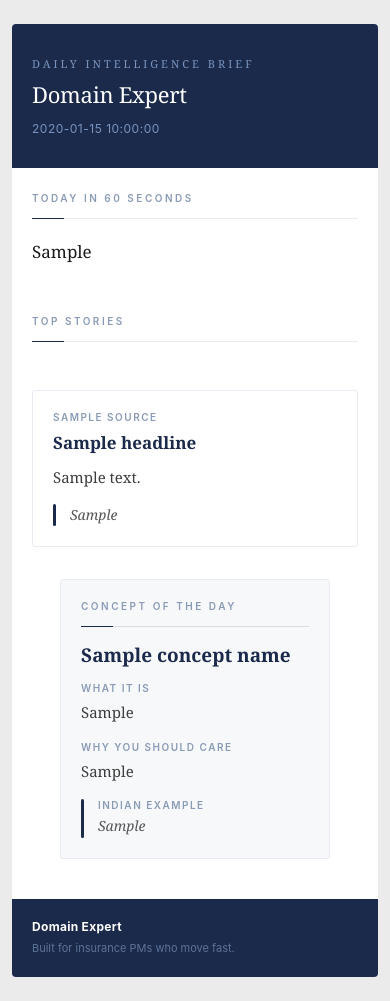
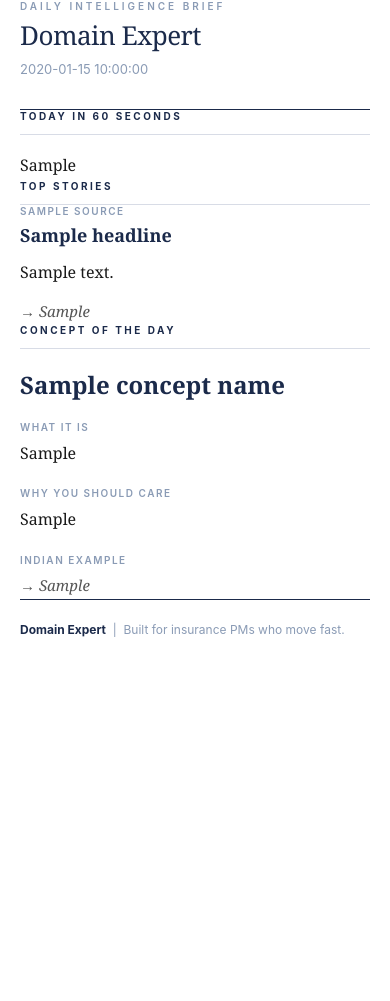
Before and after one commit to luckybajaj22031996/domain-expert, a Python web app: template insurance-brief/templates/email.html in a window 390 px wide. After the commit the page ends 637 px from the top, so only its background shows below. Run offline with Jinja, Linux system fonts and the light colour scheme; the template is opened without the code that fills it: most values are stand-ins (such as "Sample title", 1, 10 or a date in 2020).

Commit message:
fix: redesign email.html as premium text email
Removes all card borders, box shadows, rounded corners, background
containers, and the coloured outer wrapper. Layout is now clean text
on a white background — typography and whitespace do all the work.

Changes:
  - Full white background throughout; no grey wrapper, no dark header block
  - Wordmark as text: small-caps label above, Georgia 32px navy heading, muted date
  - Full-width navy rule under header and navy rules above footer
  - Section labels: 10px bold all-caps, letter-spaced, navy #1B2A4A + light grey hr
  - Stories: no card borders; source tag → bold navy headline → 16px body →
    italic PM insight line prefixed with → arrow (#555, no left-border box)
  - Light grey hr between stories for visual separation
  - Concept of the Day: same white background, 24px bold heading, same
    sub-label + arrow treatment on Indian example — no grey box
  - Body font 16px, line-height 1.8 throughout
  - Mobile breakpoint retained at 620px

Co-Authored-By: Claude Sonnet 4.6 <noreply@anthropic.com>

```diff
--- a/insurance-brief/templates/email.html
+++ b/insurance-brief/templates/email.html
@@ -16,256 +16,210 @@
   </noscript>
   <![endif]-->
   <style type="text/css">
-    /* Reset */
     body, table, td, a { -webkit-text-size-adjust: 100%; -ms-text-size-adjust: 100%; }
     table, td { mso-table-lspace: 0pt; mso-table-rspace: 0pt; }
-    img { -ms-interpolation-mode: bicubic; border: 0; }
 
-    /* Mobile */
     @media only screen and (max-width: 620px) {
-      .wrapper { width: 100% !important; padding: 0 !important; }
-      .content-cell { padding: 24px 20px !important; }
-      .header-cell { padding: 32px 20px !important; }
-      .footer-cell { padding: 20px !important; }
-      .story-block { padding: 20px !important; }
-      .concept-block { padding: 20px !important; }
-      h1 { font-size: 22px !important; }
+      .wrapper  { width: 100% !important; }
+      .pad      { padding: 0 20px !important; }
+      h1        { font-size: 26px !important; }
     }
   </style>
 </head>
 
-<body style="margin:0; padding:0; background-color:#EBEBEB; font-family:Georgia, 'Times New Roman', Times, serif; -webkit-font-smoothing:antialiased;">
+<body style="margin:0; padding:0; background-color:#FFFFFF; font-family:Georgia, 'Times New Roman', Times, serif;">
 
-  <!-- Preheader (hidden preview text) -->
+  <!-- Preheader -->
   <div style="display:none; max-height:0; overflow:hidden; mso-hide:all;">
-    Insurance intelligence for PMs &mdash; {{ date }} &nbsp;&zwnj;&nbsp;&zwnj;&nbsp;&zwnj;&nbsp;&zwnj;&nbsp;&zwnj;&nbsp;&zwnj;&nbsp;&zwnj;&nbsp;&zwnj;&nbsp;&zwnj;&nbsp;&zwnj;&nbsp;&zwnj;&nbsp;&zwnj;&nbsp;&zwnj;&nbsp;&zwnj;
+    Insurance intelligence for PMs &mdash; {{ date }}&nbsp;&zwnj;&nbsp;&zwnj;&nbsp;&zwnj;&nbsp;&zwnj;&nbsp;&zwnj;&nbsp;&zwnj;&nbsp;&zwnj;&nbsp;&zwnj;&nbsp;&zwnj;&nbsp;&zwnj;&nbsp;&zwnj;&nbsp;&zwnj;
   </div>
 
-  <!-- Outer wrapper -->
-  <table role="presentation" width="100%" cellpadding="0" cellspacing="0" border="0" style="background-color:#EBEBEB;">
+  <table role="presentation" width="100%" cellpadding="0" cellspacing="0" border="0" style="background-color:#FFFFFF;">
     <tr>
-      <td align="center" style="padding: 24px 12px;">
-
-        <!-- Email card -->
+      <td align="center">
         <table role="presentation" class="wrapper" width="600" cellpadding="0" cellspacing="0" border="0" style="max-width:600px; width:100%;">
 
-          <!-- ═══════════════════════════════════════
+
+          <!-- ─────────────────────────────────────────
                HEADER
-          ═══════════════════════════════════════ -->
+          ───────────────────────────────────────── -->
           <tr>
-            <td class="header-cell" style="background-color:#1B2A4A; padding: 40px 48px 36px; border-radius:4px 4px 0 0;">
+            <td class="pad" style="padding: 48px 48px 36px;">
+
+              <p style="margin:0 0 8px 0; font-family:-apple-system, BlinkMacSystemFont, 'Segoe UI', Helvetica, Arial, sans-serif; font-size:10px; font-weight:600; letter-spacing:3px; text-transform:uppercase; color:#8A9BB5;">
+                Daily Intelligence Brief
+              </p>
+
+              <h1 style="margin:0 0 10px 0; font-family:Georgia, 'Times New Roman', Times, serif; font-size:32px; font-weight:normal; color:#1B2A4A; line-height:1.2; letter-spacing:-0.5px;">
+                Domain Expert
+              </h1>
+
+              <p style="margin:0 0 32px 0; font-family:-apple-system, BlinkMacSystemFont, 'Segoe UI', Helvetica, Arial, sans-serif; font-size:13px; color:#8A9BB5;">
+                {{ date }}
+              </p>
+
+              <!-- Full-width rule -->
               <table role="presentation" width="100%" cellpadding="0" cellspacing="0" border="0">
                 <tr>
-                  <td>
-                    <!-- Wordmark -->
-                    <p style="margin:0 0 10px 0; font-family:Georgia, 'Times New Roman', Times, serif; font-size:11px; font-weight:normal; letter-spacing:3px; text-transform:uppercase; color:#7A94BF;">
-                      DAILY INTELLIGENCE BRIEF
-                    </p>
-                    <h1 style="margin:0 0 14px 0; font-family:Georgia, 'Times New Roman', Times, serif; font-size:28px; font-weight:normal; color:#FFFFFF; letter-spacing:-0.3px; line-height:1.2;">
-                      Domain Expert
-                    </h1>
-                    <!-- Date -->
-                    <p style="margin:0; font-family:-apple-system, BlinkMacSystemFont, 'Segoe UI', Helvetica, Arial, sans-serif; font-size:12px; color:#7A94BF; letter-spacing:0.5px;">
-                      {{ date }}
-                    </p>
-                  </td>
-                </tr>
-              </table>
-            </td>
-          </tr>
-
-          <!-- ═══════════════════════════════════════
-               BODY
-          ═══════════════════════════════════════ -->
-          <tr>
-            <td style="background-color:#FFFFFF;">
-
-              <!-- TODAY IN 60 SECONDS -->
-              <table role="presentation" width="100%" cellpadding="0" cellspacing="0" border="0">
-                <tr>
-                  <td class="content-cell" style="padding: 36px 48px 28px;">
-
-                    <!-- Section label -->
-                    <p style="margin:0 0 14px 0; font-family:-apple-system, BlinkMacSystemFont, 'Segoe UI', Helvetica, Arial, sans-serif; font-size:10px; font-weight:600; letter-spacing:2.5px; text-transform:uppercase; color:#8A9BB5;">
-                      TODAY IN 60 SECONDS
-                    </p>
-
-                    <!-- Divider under label -->
-                    <table role="presentation" width="100%" cellpadding="0" cellspacing="0" border="0" style="margin-bottom:18px;">
-                      <tr>
-                        <td style="height:1px; background-color:#1B2A4A; width:32px; font-size:0; line-height:0;">&nbsp;</td>
-                        <td style="height:1px; background-color:#E8ECF2; font-size:0; line-height:0;">&nbsp;</td>
-                      </tr>
-                    </table>
-
-                    <p style="margin:0; font-family:Georgia, 'Times New Roman', Times, serif; font-size:17px; line-height:1.75; color:#1A1A1A;">
-                      {{ sixty_seconds }}
-                    </p>
-
-                  </td>
-                </tr>
-              </table>
-
-              <!-- TOP STORIES -->
-              <table role="presentation" width="100%" cellpadding="0" cellspacing="0" border="0">
-                <tr>
-                  <td class="content-cell" style="padding: 0 48px 8px;">
-
-                    <!-- Section label -->
-                    <p style="margin:0 0 14px 0; font-family:-apple-system, BlinkMacSystemFont, 'Segoe UI', Helvetica, Arial, sans-serif; font-size:10px; font-weight:600; letter-spacing:2.5px; text-transform:uppercase; color:#8A9BB5;">
-                      TOP STORIES
-                    </p>
-
-                    <!-- Divider -->
-                    <table role="presentation" width="100%" cellpadding="0" cellspacing="0" border="0">
-                      <tr>
-                        <td style="height:1px; background-color:#1B2A4A; width:32px; font-size:0; line-height:0;">&nbsp;</td>
-                        <td style="height:1px; background-color:#E8ECF2; font-size:0; line-height:0;">&nbsp;</td>
-                      </tr>
-                    </table>
-
-                  </td>
-                </tr>
-              </table>
-
-              <!-- Story loop -->
-              {% for story in stories %}
-              <table role="presentation" width="100%" cellpadding="0" cellspacing="0" border="0">
-                <tr>
-                  <td class="content-cell" style="padding: 20px 48px {% if not loop.last %}0{% else %}28px{% endif %};">
-                    <div class="story-block" style="padding:22px 24px; border:1px solid #E8ECF2; border-radius:3px;">
-
-                      <!-- Source tag -->
-                      <p style="margin:0 0 8px 0; font-family:-apple-system, BlinkMacSystemFont, 'Segoe UI', Helvetica, Arial, sans-serif; font-size:10px; font-weight:600; letter-spacing:1.5px; text-transform:uppercase; color:#8A9BB5;">
-                        {{ story.source }}
-                      </p>
-
-                      <!-- Headline -->
-                      <h2 style="margin:0 0 10px 0; font-family:Georgia, 'Times New Roman', Times, serif; font-size:17px; font-weight:bold; color:#1B2A4A; line-height:1.4;">
-                        <a href="{{ story.url }}" style="color:#1B2A4A; text-decoration:none;">{{ story.headline }}</a>
-                      </h2>
-
-                      <!-- Summary -->
-                      <p style="margin:0 0 14px 0; font-family:Georgia, 'Times New Roman', Times, serif; font-size:15px; line-height:1.65; color:#3D3D3D;">
-                        {{ story.summary }}
-                      </p>
-
-                      <!-- Why it matters — italic with left border -->
-                      <table role="presentation" width="100%" cellpadding="0" cellspacing="0" border="0">
-                        <tr>
-                          <td style="width:3px; background-color:#1B2A4A; border-radius:2px; font-size:0; line-height:0;">&nbsp;</td>
-                          <td style="padding-left:14px;">
-                            <p style="margin:0; font-family:Georgia, 'Times New Roman', Times, serif; font-size:14px; font-style:italic; line-height:1.6; color:#555555;">
-                              {{ story.why_it_matters }}
-                            </p>
-                          </td>
-                        </tr>
-                      </table>
-
-                    </div>
-                  </td>
-                </tr>
-              </table>
-              {% endfor %}
-
-              <!-- Spacer between sections -->
-              <table role="presentation" width="100%" cellpadding="0" cellspacing="0" border="0">
-                <tr>
-                  <td style="height:8px; font-size:0; line-height:0;">&nbsp;</td>
-                </tr>
-              </table>
-
-              <!-- CONCEPT OF THE DAY -->
-              <table role="presentation" width="100%" cellpadding="0" cellspacing="0" border="0">
-                <tr>
-                  <!-- Outer padding cell -->
-                  <td style="padding: 0 48px 40px;">
-
-                    <!-- Concept block with tinted background -->
-                    <div class="concept-block" style="background-color:#F7F8FA; border-radius:3px; padding:28px 28px 24px; border:1px solid #E8ECF2;">
-
-                      <!-- Section label -->
-                      <p style="margin:0 0 14px 0; font-family:-apple-system, BlinkMacSystemFont, 'Segoe UI', Helvetica, Arial, sans-serif; font-size:10px; font-weight:600; letter-spacing:2.5px; text-transform:uppercase; color:#8A9BB5;">
-                        CONCEPT OF THE DAY
-                      </p>
-
-                      <!-- Divider -->
-                      <table role="presentation" width="100%" cellpadding="0" cellspacing="0" border="0" style="margin-bottom:16px;">
-                        <tr>
-                          <td style="height:1px; background-color:#1B2A4A; width:32px; font-size:0; line-height:0;">&nbsp;</td>
-                          <td style="height:1px; background-color:#D8DCE6; font-size:0; line-height:0;">&nbsp;</td>
-                        </tr>
-                      </table>
-
-                      <!-- Concept name -->
-                      <h2 style="margin:0 0 14px 0; font-family:Georgia, 'Times New Roman', Times, serif; font-size:19px; font-weight:bold; color:#1B2A4A; line-height:1.3;">
-                        {{ concept_name }}
-                      </h2>
-
-                      <!-- What it is label -->
-                      <p style="margin:0 0 6px 0; font-family:-apple-system, BlinkMacSystemFont, 'Segoe UI', Helvetica, Arial, sans-serif; font-size:10px; font-weight:600; letter-spacing:1.5px; text-transform:uppercase; color:#8A9BB5;">
-                        What it is
-                      </p>
-                      <p style="margin:0 0 16px 0; font-family:Georgia, 'Times New Roman', Times, serif; font-size:15px; line-height:1.65; color:#3D3D3D;">
-                        {{ what_it_is }}
-                      </p>
-
-                      <!-- Why PM should care label -->
-                      <p style="margin:0 0 6px 0; font-family:-apple-system, BlinkMacSystemFont, 'Segoe UI', Helvetica, Arial, sans-serif; font-size:10px; font-weight:600; letter-spacing:1.5px; text-transform:uppercase; color:#8A9BB5;">
-                        Why you should care
-                      </p>
-                      <p style="margin:0 0 16px 0; font-family:Georgia, 'Times New Roman', Times, serif; font-size:15px; line-height:1.65; color:#3D3D3D;">
-                        {{ why_pm_should_care }}
-                      </p>
-
-                      <!-- Real example — italic left-border treatment -->
-                      <table role="presentation" width="100%" cellpadding="0" cellspacing="0" border="0">
-                        <tr>
-                          <td style="width:3px; background-color:#1B2A4A; border-radius:2px; font-size:0; line-height:0;">&nbsp;</td>
-                          <td style="padding-left:14px;">
-                            <p style="margin:0 0 4px 0; font-family:-apple-system, BlinkMacSystemFont, 'Segoe UI', Helvetica, Arial, sans-serif; font-size:10px; font-weight:600; letter-spacing:1.5px; text-transform:uppercase; color:#8A9BB5;">Indian example</p>
-                            <p style="margin:0; font-family:Georgia, 'Times New Roman', Times, serif; font-size:14px; font-style:italic; line-height:1.6; color:#555555;">
-                              {{ real_example }}
-                            </p>
-                          </td>
-                        </tr>
-                      </table>
-
-                    </div>
-                  </td>
+                  <td style="height:1px; background-color:#1B2A4A; font-size:0; line-height:0;">&nbsp;</td>
                 </tr>
               </table>
 
             </td>
           </tr>
 
-          <!-- ═══════════════════════════════════════
-               FOOTER
-          ═══════════════════════════════════════ -->
+
+          <!-- ─────────────────────────────────────────
+               TODAY IN 60 SECONDS
+          ───────────────────────────────────────── -->
           <tr>
-            <td class="footer-cell" style="background-color:#1B2A4A; padding:24px 48px; border-radius:0 0 4px 4px;">
-              <table role="presentation" width="100%" cellpadding="0" cellspacing="0" border="0">
+            <td class="pad" style="padding: 36px 48px 32px;">
+
+              <p style="margin:0 0 12px 0; font-family:-apple-system, BlinkMacSystemFont, 'Segoe UI', Helvetica, Arial, sans-serif; font-size:10px; font-weight:700; letter-spacing:2.5px; text-transform:uppercase; color:#1B2A4A;">
+                Today in 60 Seconds
+              </p>
+              <table role="presentation" width="100%" cellpadding="0" cellspacing="0" border="0" style="margin-bottom:16px;">
                 <tr>
-                  <td>
-                    <p style="margin:0 0 6px 0; font-family:-apple-system, BlinkMacSystemFont, 'Segoe UI', Helvetica, Arial, sans-serif; font-size:12px; color:#FFFFFF; letter-spacing:0.3px;">
-                      <strong>Domain Expert</strong>
-                    </p>
-                    <p style="margin:0; font-family:-apple-system, BlinkMacSystemFont, 'Segoe UI', Helvetica, Arial, sans-serif; font-size:11px; color:#5C7399; line-height:1.6;">
-                      Built for insurance PMs who move fast.
-                    </p>
-                  </td>
+                  <td style="height:1px; background-color:#D8DCE6; font-size:0; line-height:0;">&nbsp;</td>
                 </tr>
               </table>
+
+              <p style="margin:0; font-family:Georgia, 'Times New Roman', Times, serif; font-size:16px; line-height:1.8; color:#1A1A1A;">
+                {{ sixty_seconds }}
+              </p>
+
             </td>
           </tr>
 
+
+          <!-- ─────────────────────────────────────────
+               TOP STORIES
+          ───────────────────────────────────────── -->
+          <tr>
+            <td class="pad" style="padding: 0 48px 8px;">
+
+              <p style="margin:0 0 12px 0; font-family:-apple-system, BlinkMacSystemFont, 'Segoe UI', Helvetica, Arial, sans-serif; font-size:10px; font-weight:700; letter-spacing:2.5px; text-transform:uppercase; color:#1B2A4A;">
+                Top Stories
+              </p>
+              <table role="presentation" width="100%" cellpadding="0" cellspacing="0" border="0">
+                <tr>
+                  <td style="height:1px; background-color:#D8DCE6; font-size:0; line-height:0;">&nbsp;</td>
+                </tr>
+              </table>
+
+            </td>
+          </tr>
+
+          {% for story in stories %}
+          <tr>
+            <td class="pad" style="padding: 24px 48px {% if loop.last %}32px{% else %}0{% endif %};">
+
+              <!-- Source -->
+              <p style="margin:0 0 6px 0; font-family:-apple-system, BlinkMacSystemFont, 'Segoe UI', Helvetica, Arial, sans-serif; font-size:10px; font-weight:600; letter-spacing:1.5px; text-transform:uppercase; color:#8A9BB5;">
+                {{ story.source }}
+              </p>
+
+              <!-- Headline -->
+              <h2 style="margin:0 0 10px 0; font-family:Georgia, 'Times New Roman', Times, serif; font-size:18px; font-weight:bold; color:#1B2A4A; line-height:1.4;">
+                <a href="{{ story.url }}" style="color:#1B2A4A; text-decoration:none;">{{ story.headline }}</a>
+              </h2>
+
+              <!-- Summary -->
+              <p style="margin:0 0 12px 0; font-family:Georgia, 'Times New Roman', Times, serif; font-size:16px; line-height:1.8; color:#1A1A1A;">
+                {{ story.summary }}
+              </p>
+
+              <!-- PM insight — arrow prefix, italic, muted -->
+              <p style="margin:0; font-family:Georgia, 'Times New Roman', Times, serif; font-size:15px; font-style:italic; line-height:1.7; color:#555555;">
+                &#8594;&nbsp;{{ story.why_it_matters }}
+              </p>
+
+              {% if not loop.last %}
+              <!-- Story divider -->
+              <table role="presentation" width="100%" cellpadding="0" cellspacing="0" border="0" style="margin-top:24px;">
+                <tr>
+                  <td style="height:1px; background-color:#EBEBEB; font-size:0; line-height:0;">&nbsp;</td>
+                </tr>
+              </table>
+              {% endif %}
+
+            </td>
+          </tr>
+          {% endfor %}
+
+
+          <!-- ─────────────────────────────────────────
+               CONCEPT OF THE DAY
+          ───────────────────────────────────────── -->
+          <tr>
+            <td class="pad" style="padding: 0 48px 48px;">
+
+              <p style="margin:0 0 12px 0; font-family:-apple-system, BlinkMacSystemFont, 'Segoe UI', Helvetica, Arial, sans-serif; font-size:10px; font-weight:700; letter-spacing:2.5px; text-transform:uppercase; color:#1B2A4A;">
+                Concept of the Day
+              </p>
+              <table role="presentation" width="100%" cellpadding="0" cellspacing="0" border="0" style="margin-bottom:20px;">
+                <tr>
+                  <td style="height:1px; background-color:#D8DCE6; font-size:0; line-height:0;">&nbsp;</td>
+                </tr>
+              </table>
+
+              <!-- Concept name -->
+              <h2 style="margin:0 0 20px 0; font-family:Georgia, 'Times New Roman', Times, serif; font-size:24px; font-weight:bold; color:#1B2A4A; line-height:1.3;">
+                {{ concept_name }}
+              </h2>
+
+              <!-- What it is -->
+              <p style="margin:0 0 6px 0; font-family:-apple-system, BlinkMacSystemFont, 'Segoe UI', Helvetica, Arial, sans-serif; font-size:10px; font-weight:600; letter-spacing:1.5px; text-transform:uppercase; color:#8A9BB5;">
+                What it is
+              </p>
+              <p style="margin:0 0 20px 0; font-family:Georgia, 'Times New Roman', Times, serif; font-size:16px; line-height:1.8; color:#1A1A1A;">
+                {{ what_it_is }}
+              </p>
+
+              <!-- Why PM should care -->
+              <p style="margin:0 0 6px 0; font-family:-apple-system, BlinkMacSystemFont, 'Segoe UI', Helvetica, Arial, sans-serif; font-size:10px; font-weight:600; letter-spacing:1.5px; text-transform:uppercase; color:#8A9BB5;">
+                Why you should care
+              </p>
+              <p style="margin:0 0 20px 0; font-family:Georgia, 'Times New Roman', Times, serif; font-size:16px; line-height:1.8; color:#1A1A1A;">
+                {{ why_pm_should_care }}
+              </p>
+
+              <!-- Indian example -->
+              <p style="margin:0 0 6px 0; font-family:-apple-system, BlinkMacSystemFont, 'Segoe UI', Helvetica, Arial, sans-serif; font-size:10px; font-weight:600; letter-spacing:1.5px; text-transform:uppercase; color:#8A9BB5;">
+                Indian example
+              </p>
+              <p style="margin:0; font-family:Georgia, 'Times New Roman', Times, serif; font-size:15px; font-style:italic; line-height:1.8; color:#555555;">
+                &#8594;&nbsp;{{ real_example }}
+              </p>
+
+            </td>
+          </tr>
+
+
+          <!-- ─────────────────────────────────────────
+               FOOTER
+          ───────────────────────────────────────── -->
+          <tr>
+            <td class="pad" style="padding: 0 48px 40px;">
+
+              <table role="presentation" width="100%" cellpadding="0" cellspacing="0" border="0" style="margin-bottom:20px;">
+                <tr>
+                  <td style="height:1px; background-color:#1B2A4A; font-size:0; line-height:0;">&nbsp;</td>
+                </tr>
+              </table>
+
+              <p style="margin:0; font-family:-apple-system, BlinkMacSystemFont, 'Segoe UI', Helvetica, Arial, sans-serif; font-size:12px; color:#8A9BB5; line-height:1.6;">
+                <strong style="color:#1B2A4A;">Domain Expert</strong> &nbsp;|&nbsp; Built for insurance PMs who move fast.
+              </p>
+
+            </td>
+          </tr>
+
+
         </table>
-        <!-- / Email card -->
-
       </td>
     </tr>
   </table>
-  <!-- / Outer wrapper -->
 
 </body>
 </html>
```
